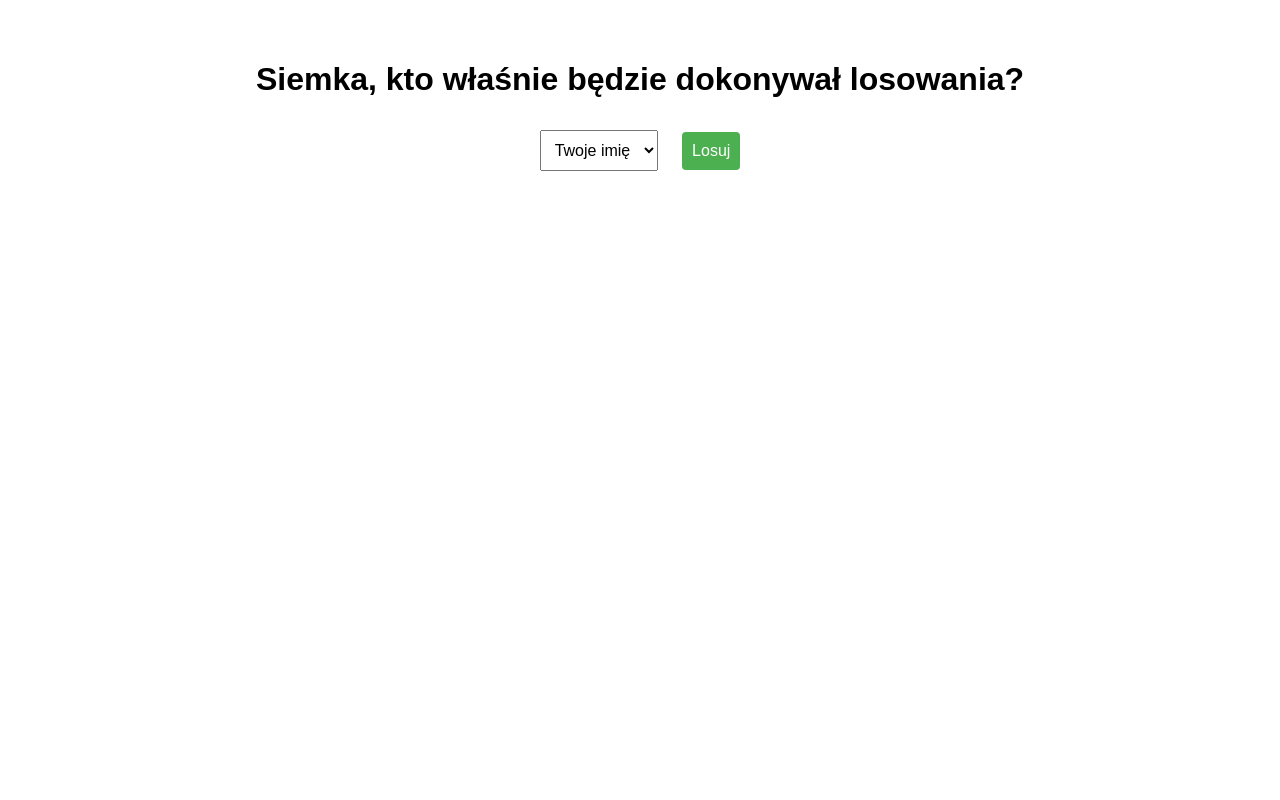
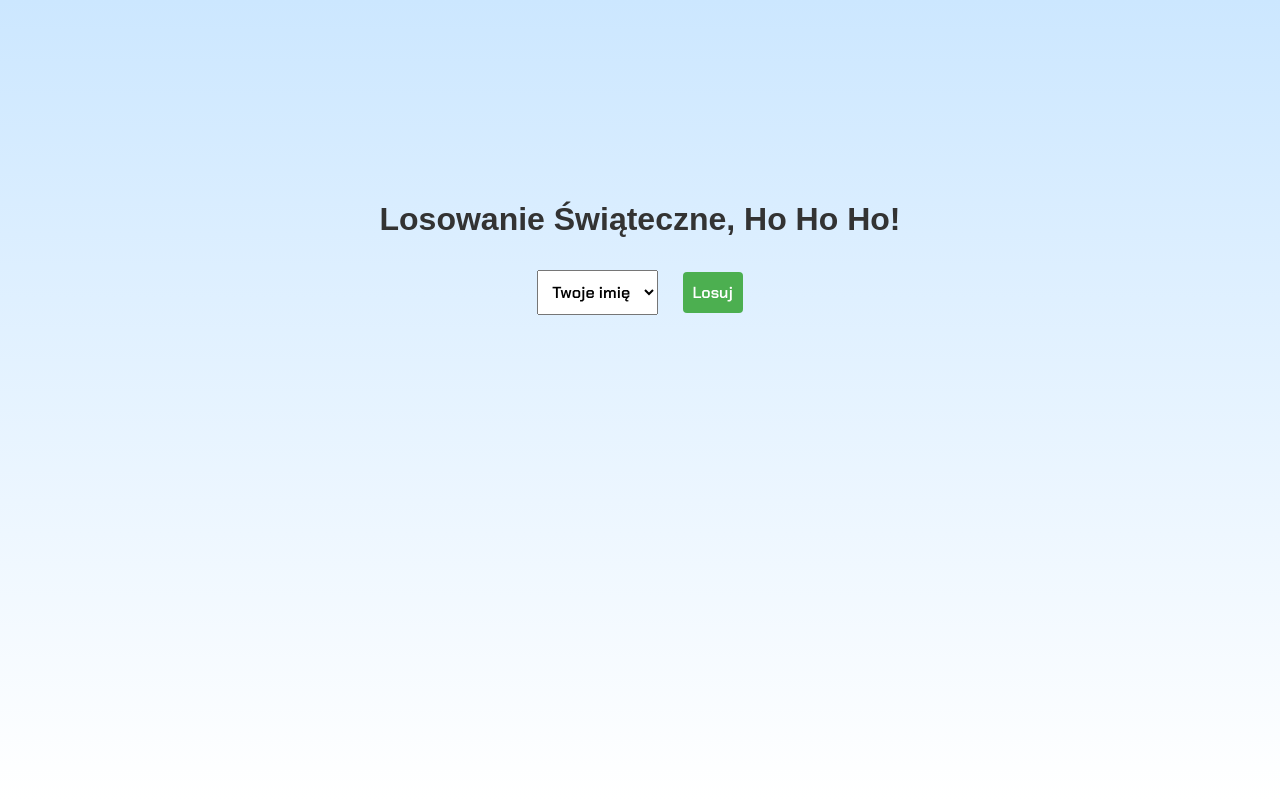
Before and after one commit to gawelszymon/Simple_Gift_Drawing_Machine, a Flask app: page / in a window 1280 px wide. Run offline with Flask 3, Linux system fonts and the light colour scheme; some libraries are stand-ins or nearby versions.

Commit message:
drawing machine finished

```diff
--- a/backend/app.py
+++ b/backend/app.py
@@ -16,4 +16,4 @@ with app.app_context():
 init_routes(app)
 
 if __name__ == '__main__':
-    app.run(debug=True)
+    app.run(host='0.0.0.0', port=5000, debug=True)
--- a/backend/routes.py
+++ b/backend/routes.py
@@ -5,10 +5,30 @@ from random import randint
 import psycopg2
 from flask import (current_app, jsonify, redirect, render_template, request, url_for)
 from psycopg2 import errors
-from models import db
+from models import db, Friends
 
 
 def init_routes(app):
     @app.route('/')
     def index():
         return render_template('index.html')
+
+    @app.route('/get_available_friends')
+    def get_available_friend():
+        friends = Friends.query.all()
+        return jsonify([{
+            'id': friend.id,
+            'friend_name': friend.friend_name
+        } for friend in friends])
+
+    @app.route('/delete_friend', methods=['POST'])
+    def delete_friend():
+        data = request.json
+        if 'friend' in data:
+            friend = Friends.query.get(data['friend'])
+            if friend:
+                db.session.delete(friend)
+                db.session.commit()
+                return jsonify({'status': 'Friend deleted'})
+            return jsonify({'status': 'Friend not found'}), 404
+        return jsonify({'status': 'ID not provided'}), 400
--- a/frontend/static/app.js
+++ b/frontend/static/app.js
@@ -8,18 +8,20 @@ async function startDraw() {
     }
 
     try {
-        const drawButton = document.quwerySelector('button');
+        const drawButton = document.querySelector('button');
         drawButton.disabled = true;
 
-        const response = await fetch('.get_availabe_friends');
+        const response = await fetch('/get_available_friends');
         const availableFriends = await response.json();
 
-        const possibleDraws = availableFriends.filter(friend.friend_name !== selectedPerson);
+        const possibleDraws = availableFriends.filter(friend => friend.friend_name !== selectedPerson);
+
+        const friends = ['antek', 'kinga', 'weronika', 'tymek', 'kubsik', 'magiera', 'szymon']
 
         let counter = 0;
         const animationInterval = setInterval(() => {
-            const randomIndex = Math.floor(Math.random() * possibleDraws.length);
-            resultDiv.textContent = possibleDraws[randomIndex].friend_name;
+            const randomIndex = Math.floor(Math.random() * 7);
+            resultDiv.textContent = friends[randomIndex];
             counter++;
 
             if (counter >= 20) {
@@ -32,7 +34,7 @@ async function startDraw() {
             const finalIndex = Math.floor(Math.random() * possibleDraws.length);
             const drawPerson = possibleDraws[finalIndex];
 
-            const deleteResponse = await fetch('delete_friend', {
+            const deleteResponse = await fetch('/delete_friend', {
                 method: 'POST',
                 headers: {
                     'Content-Type': 'application/json'
@@ -41,7 +43,7 @@ async function startDraw() {
             });
 
             if (deleteResponse.ok) {
-                resultDiv.innerHTML = `<strong>${selectedPerson} wylosował(a):</strong><br><span style="color: green; font-size: 24px;"> ${drawnPerson.friend_name}</span>`;
+                resultDiv.innerHTML = `<strong>${selectedPerson} wylosował(a):</strong><br><span style="color: green; font-size: 24px;"> ${drawPerson.friend_name}</span>`;
             } else {
                 resultDiv.textContent = 'Losowanie dobiegło końca!';
             }
--- a/frontend/static/style.css
+++ b/frontend/static/style.css
@@ -1,13 +1,24 @@
+@import url('https://fonts.googleapis.com/css2?family=Chakra+Petch:wght@600&family=Montserrat:ital,wght@0,400;0,700;1,400&family=Roboto+Condensed:wght@300&family=Ubuntu:wght@500&display=swap');
 body {
-            font-family: Arial, sans-serif;
-            max-width: 800px;
-            margin: 20px auto;
-            padding: 20px;
+    font-family: 'Arial', sans-serif;
+    margin: 0;
+    padding: 0;
+    background: linear-gradient(to bottom, #cce7ff, #ffffff);
+    color: #333;
     text-align: center;
+    min-height: 100vh;
+    display: flex;
+    flex-direction: column;
+    align-items: center;
+    justify-content: center;
 }
 
-        select,
-        button {
+#content {
+    min-height: 55vh;
+}
+
+select, button {
+    font-family: 'Chakra Petch', sans-serif;
     padding: 10px;
     margin: 10px;
     font-size: 16px;
--- a/frontend/templates/index.html
+++ b/frontend/templates/index.html
@@ -5,10 +5,12 @@
     <meta name="viewport" content="width=device-width, initial-scale=1.0">
     <title>Losowanie Mikołajkowe</title>
     <link rel="stylesheet" href="{{ url_for('static', filename='style.css') }}">
+
     <script src="{{ url_for('static', filename='app.js') }}"></script>
 </head>
 <body>
-    <h1>Siemka, kto właśnie będzie dokonywał losowania?</h1>
+    <div id="content">
+        <h1>Losowanie Świąteczne, Ho Ho Ho!</h1>
 
         <select id="personSelect">
             <option value="">Twoje imię</option>
@@ -24,6 +26,7 @@
         <button onclick="startDraw()">Losuj</button>
 
         <div id="result"></div>
+    </div>
 
 </body>
 </html>
```
Lines whose indentation alone changed are shown as unchanged.
